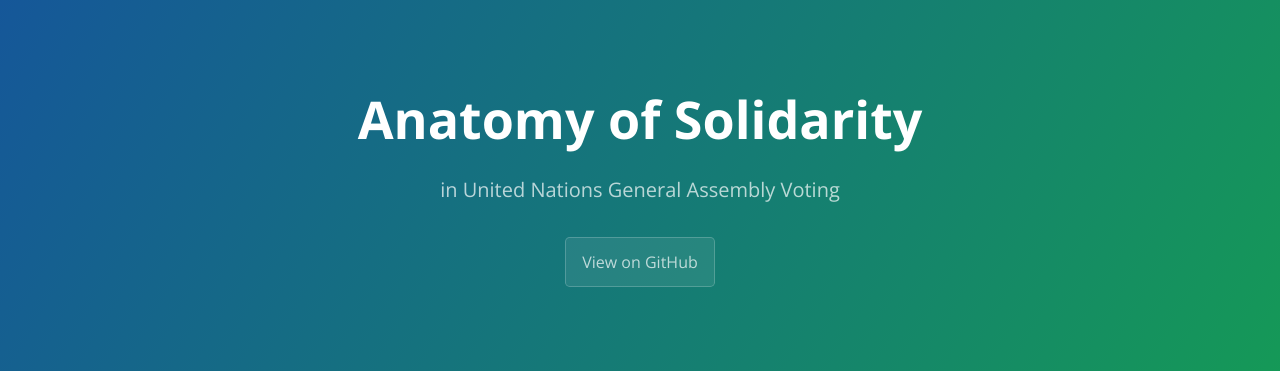
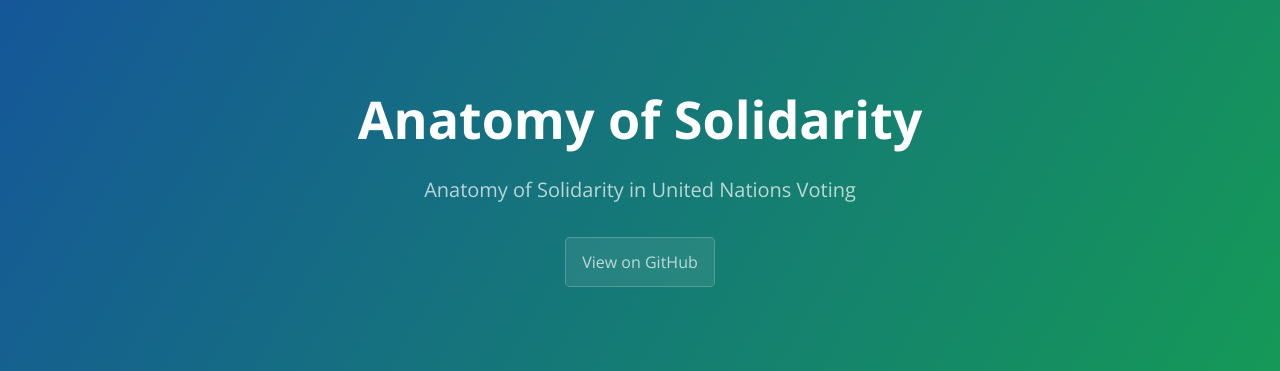
Before and after one commit to sobolsky/UN_UPC_2024, a Jekyll site: the page built from index.md, in a window 1280 px wide and 900 px high. Shown: the top 371 px of the window. Built offline with Jekyll 4.4.1, drawn with Linux system fonts in a browser that asks for light colours.

Commit message:
Update index.md

```diff
--- a/index.md
+++ b/index.md
@@ -1,7 +1,7 @@
 ---
 layout: default
 title: Anatomy of Solidarity
-description: in United Nations General Assembly Voting
+description: Anatomy of Solidarity in United Nations Voting
 show_downloads: false
 google_analytics:
 permalink: /un/upc
```
